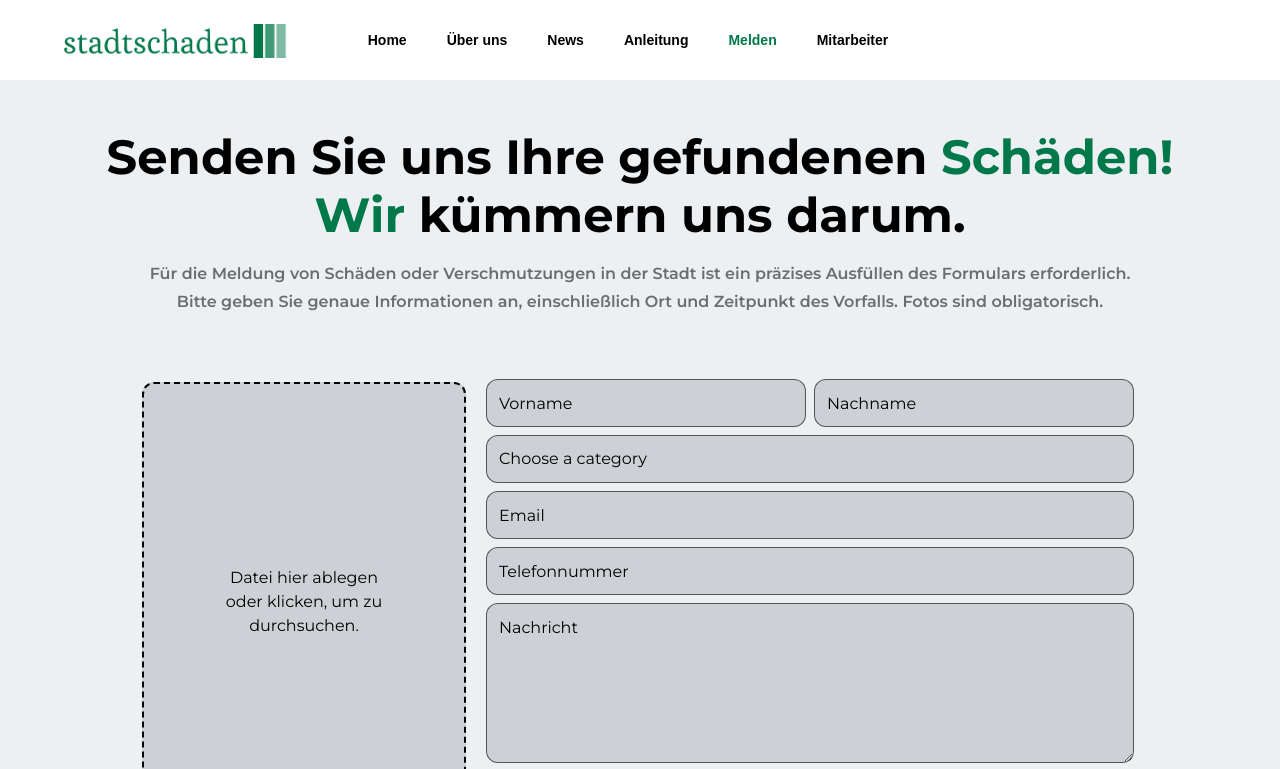
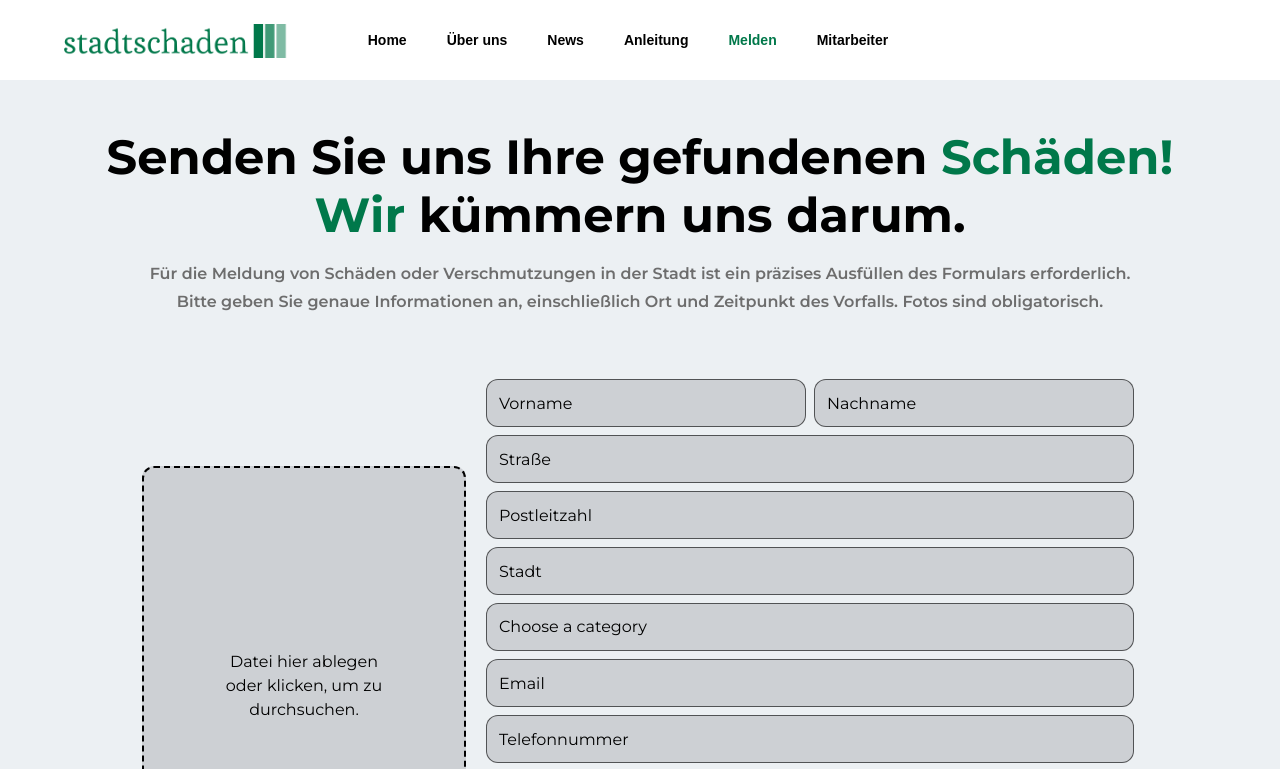
Before and after one commit to Superior404/stadtschaden, a React (Vite) app in the folder frontend/stadtschaden/: page /contact in a window 1280 px wide. Shown: the top 769 px of the page. Built offline with nearby package versions, Linux system fonts and the light colour scheme; a web font is replaced by a local one.

Commit message:
added json and new input fields - styling not provided

```diff
--- a/frontend/stadtschaden/src/components/screens/ContactPage.tsx
+++ b/frontend/stadtschaden/src/components/screens/ContactPage.tsx
@@ -18,6 +18,9 @@ const ContactPage = () => {
   const [email, setEmail] = useState("");
   const [phoneNumber, setPhoneNumber] = useState("");
   const [message, setMessage] = useState("");
+  const [streetName, setStreetName] = useState("");
+  const [postalCode, setPostalCode] = useState("");
+  const [city, setCity] = useState("");
   const [imageUri, setImageUri] = useState<string>("");
 
   const fileInputRef = useRef<HTMLInputElement | null>(null);
@@ -43,31 +46,36 @@ const ContactPage = () => {
   };
 
   const handleFormSubmit = () => {
-    /*
     const formData = {
-      firstName,
-      lastName,
-      category,
-      email,
-      phoneNumber,
-      message,
-      imageUri,
+      Firstname: firstName,
+      Surname: lastName,
+      StreetName: streetName,
+      Postalcode: postalCode,
+      City: city,
+      Email: email,
+      Phonenumber: phoneNumber,
+      Description: message,
+      Category: category,
+      ImageURL: imageUri,
     };
+
+    const jsonData = JSON.stringify(formData);
+    console.log("JSON Data:", jsonData);
 
     fetch("http://localhost:5020/api/Tickets", {
       method: "POST",
-      mode: "no-cors",
-      credentials: "include",
+      mode: "cors",
       headers: {
-        "Access-Control-Allow-Origin": "*",
+        "Content-Type": "application/json",
       },
+      body: jsonData,
     })
       .then((response) => {
         console.log("Response:", response);
       })
       .catch((error) => {
         console.error("Error:", error);
-      });*/
+      });
   };
 
   return (
@@ -132,6 +140,27 @@ const ContactPage = () => {
             />
           </div>
 
+          <FormInput
+            placeholder={"Straße"}
+            type="text"
+            value={streetName}
+            onChange={(event) => setStreetName(event.target.value)}
+          />
+
+          <FormInput
+            placeholder={"Postleitzahl"}
+            type="text"
+            value={postalCode}
+            onChange={(event) => setPostalCode(event.target.value)}
+          />
+
+          <FormInput
+            placeholder={"Stadt"}
+            type="text"
+            value={city}
+            onChange={(event) => setCity(event.target.value)}
+          />
+
           <SelectButton
             options={streetDamageCategories.map(
               (category) => category.category,
```
